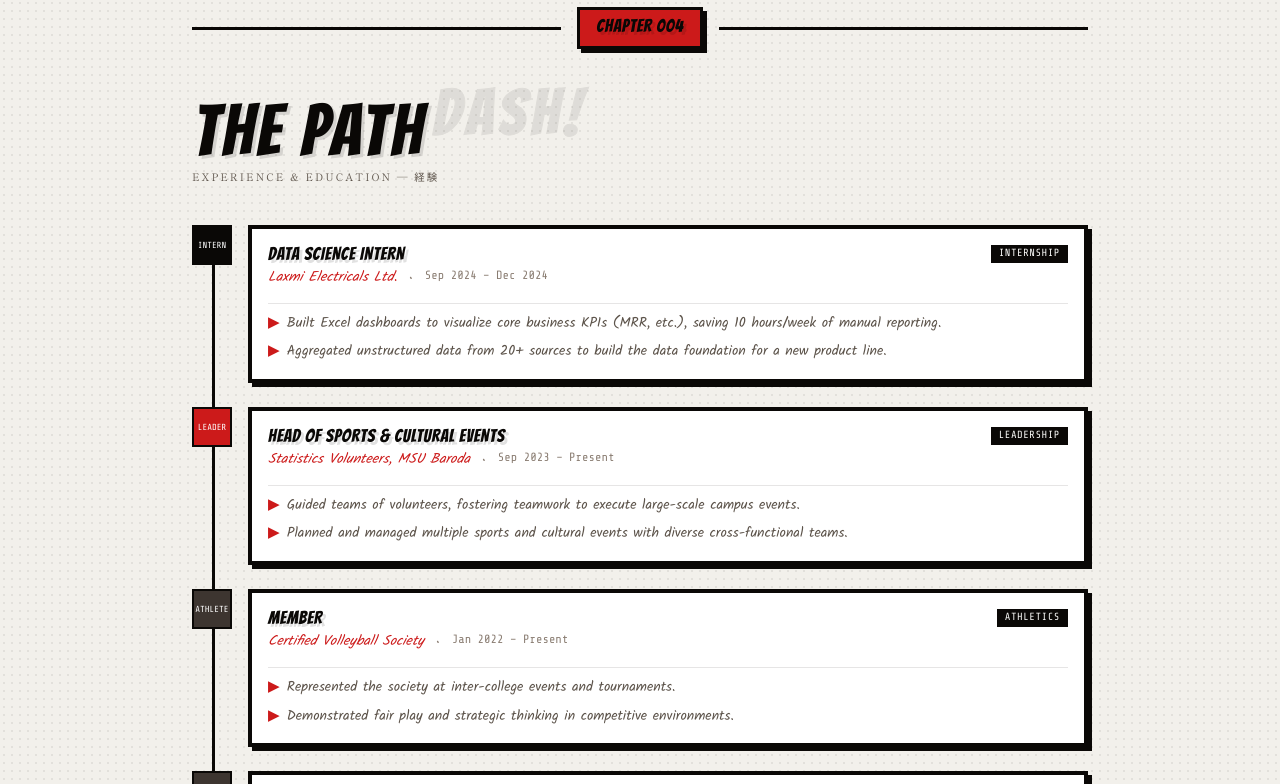
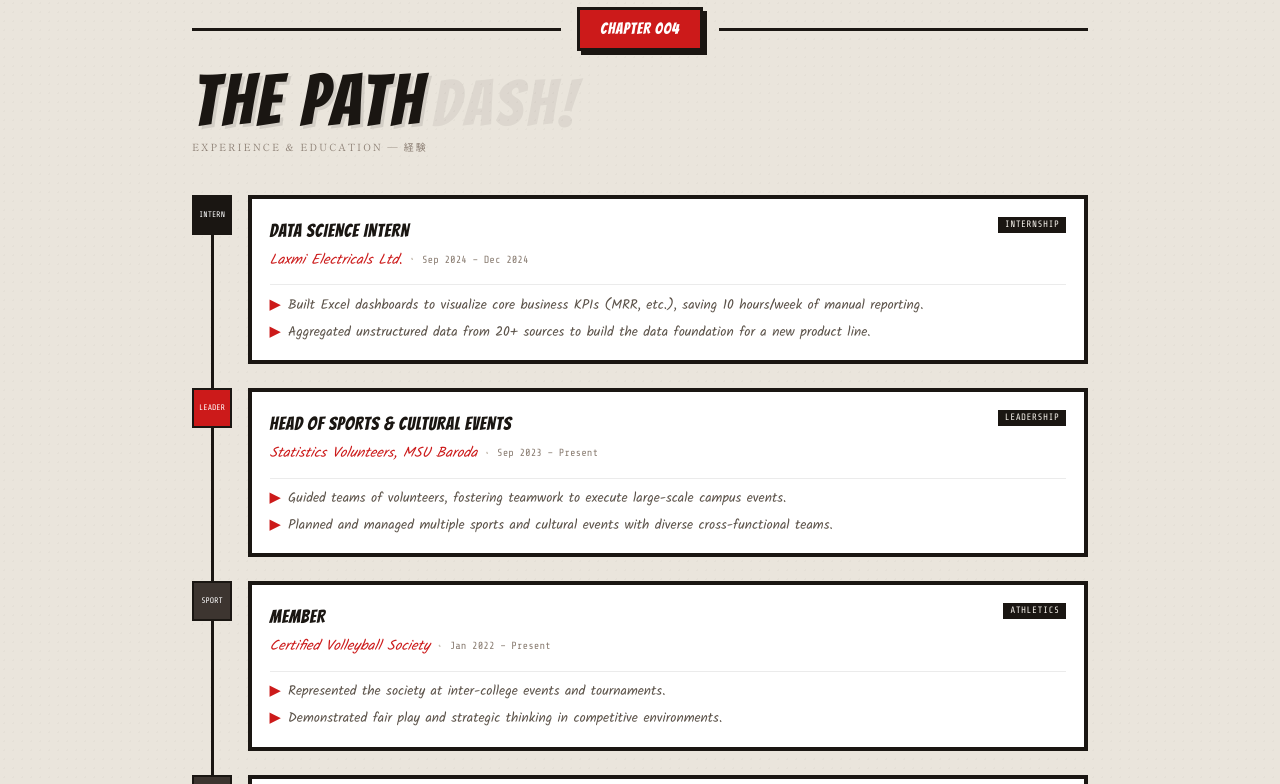
Before and after one commit to threed2y/threed2y, a React (Vite) app: page / in a window 1280 px wide. Shown: the part 2445-3229 px from the top of the page. Built offline with nearby package versions, Linux system fonts and the light colour scheme; no server answers.

Commit message:
Refactor Experience component and update styles

```diff
--- a/src/components/Experience.jsx
+++ b/src/components/Experience.jsx
@@ -1,86 +1,77 @@
 import { motion } from 'framer-motion';
 import { experience, education } from '../data';
 
-const TYPE_STYLE = {
-  Internship: { bg: '#0a0806', label: 'INTERN' },
-  Leadership: { bg: '#cc1a1a', label: 'LEADER' },
-  Athletics:  { bg: '#3d3530', label: 'ATHLETE' },
-  Education:  { bg: '#3d3530', label: 'STUDY' },
+const TYPE_CFG = {
+  Internship: { bg:'#1a1612', label:'INTERN' },
+  Leadership: { bg:'#cc1a1a', label:'LEADER' },
+  Athletics:  { bg:'#3d3530', label:'SPORT' },
+  Education:  { bg:'#3d3530', label:'STUDY' },
 };
 
 export default function Experience() {
   const all = [
     ...experience,
     ...education.map(e => ({
-      role: e.degree,
-      company: e.institution,
-      period: e.period,
-      type: 'Education',
-      location: e.location || 'Vadodara',
-      highlights: e.gpa
-        ? ['GPA: ' + e.gpa, ...(e.courses || []).slice(0, 3)]
-        : (e.courses || []).slice(0, 3),
+      role: e.degree, company: e.institution, period: e.period, type:'Education',
+      highlights: e.gpa ? ['GPA: ' + e.gpa, ...(e.courses||[]).slice(0,3)] : (e.courses||[]).slice(0,3),
     })),
   ];
 
   return (
-    <section id="experience" className="py-20 px-4 sm:px-6 relative overflow-hidden" style={{ background: '#f2f0eb' }}>
-      <div className="halftone absolute inset-0 opacity-25 pointer-events-none" />
+    <section id="experience" style={{ background:'#eae5dc', padding:'5rem 1.5rem', position:'relative' }}>
+      <div style={{
+        position:'absolute', inset:0, pointerEvents:'none',
+        backgroundImage:'radial-gradient(circle, #1a1612 1px, transparent 1px)', backgroundSize:'9px 9px', opacity:.025,
+      }}/>
+      <div style={{ maxWidth:'56rem', margin:'0 auto', position:'relative' }}>
 
-      <div className="max-w-4xl mx-auto relative">
-        <motion.div initial={{ opacity: 0, y: 20 }} whileInView={{ opacity: 1, y: 0 }} viewport={{ once: true }} className="mb-10">
-          <div className="chapter-divider mb-4">
-            <span className="panel-red px-4 py-1.5">
-              <span className="manga-title text-white text-lg">CHAPTER 004</span>
-            </span>
+        <motion.div initial={{ opacity:0, y:20 }} whileInView={{ opacity:1, y:0 }} viewport={{ once:true }} style={{ marginBottom:'2.5rem' }}>
+          <div style={{ display:'flex', alignItems:'center', gap:'1rem', marginBottom:'1rem' }}>
+            <div style={{ flex:1, height:'2.5px', background:'#1a1612' }}/>
+            <div style={{ background:'#cc1a1a', border:'3px solid #1a1612', boxShadow:'4px 4px 0 #1a1612', padding:'.4rem 1.25rem' }}>
+              <span style={{ fontFamily:"'Bangers',cursive", color:'white', fontSize:'1rem', letterSpacing:'.05em' }}>CHAPTER 004</span>
+            </div>
+            <div style={{ flex:1, height:'2.5px', background:'#1a1612' }}/>
           </div>
-          <div className="flex items-end flex-wrap gap-2">
-            <h2 className="manga-title leading-none" style={{ fontSize: 'clamp(2.8rem, 7vw, 4.5rem)' }}>THE PATH</h2>
-            <span className="sfx mb-1" style={{ fontSize: '4rem', opacity: 0.08 }}>DASH!</span>
+          <div style={{ display:'flex', alignItems:'flex-end', flexWrap:'wrap', gap:'.5rem' }}>
+            <h2 style={{ fontFamily:"'Bangers',cursive", fontSize:'clamp(2.8rem,7vw,4.5rem)', lineHeight:.95, color:'#1a1612', letterSpacing:'.04em', textShadow:'3px 3px 0 rgba(10,8,6,.1)', margin:0 }}>THE PATH</h2>
+            <span style={{ fontFamily:"'Bangers',cursive", fontSize:'clamp(2.5rem,6vw,4rem)', color:'rgba(10,8,6,.06)', letterSpacing:'.06em', lineHeight:1 }}>DASH!</span>
           </div>
-          <div className="manga-caption mt-1">Experience & education — 経験</div>
+          <div style={{ fontFamily:"'Shippori Mincho',serif", fontSize:'.62rem', letterSpacing:'.2em', textTransform:'uppercase', color:'#8a7d72', marginTop:'.3rem' }}>Experience & education — 経験</div>
         </motion.div>
 
-        <div className="relative">
-          <div className="absolute left-5 top-0 bottom-0 bg-ink-900" style={{ width: '2.5px' }} />
+        <div style={{ position:'relative' }}>
+          {/* timeline spine */}
+          <div style={{ position:'absolute', left:19, top:0, bottom:0, width:'2.5px', background:'#1a1612' }}/>
 
-          <div className="space-y-6">
+          <div style={{ display:'flex', flexDirection:'column', gap:'1.5rem' }}>
             {all.map((item, i) => {
-              const style = TYPE_STYLE[item.type] || TYPE_STYLE.Education;
+              const cfg = TYPE_CFG[item.type] || TYPE_CFG.Education;
               return (
-                <motion.div
-                  key={i}
-                  initial={{ opacity: 0, x: -20 }}
-                  whileInView={{ opacity: 1, x: 0 }}
-                  viewport={{ once: true }}
-                  transition={{ delay: i * 0.08 }}
-                  className="relative pl-14"
+                <motion.div key={i}
+                  initial={{ opacity:0, x:-18 }} whileInView={{ opacity:1, x:0 }} viewport={{ once:true }} transition={{ delay: i*.07 }}
+                  style={{ position:'relative', paddingLeft:'3.5rem' }}
                 >
-                  <div
-                    className="absolute left-0 w-10 h-10 border-2 border-ink-900 flex items-center justify-center"
-                    style={{ background: style.bg }}
+                  <div style={{ position:'absolute', left:0, top:0, width:40, height:40, border:'2.5px solid #1a1612', background:cfg.bg, display:'flex', alignItems:'center', justifyContent:'center' }}>
+                    <span style={{ fontFamily:"'Share Tech Mono',monospace", fontSize:'.5rem', color:'white', textAlign:'center', lineHeight:1.3 }}>{cfg.label}</span>
+                  </div>
+                  <div style={{ background:'#fff', border:'4px solid #1a1612', padding:'1.1rem', transition:'box-shadow .15s,transform .15s' }}
+                    onMouseEnter={e => { e.currentTarget.style.boxShadow='5px 5px 0 #cc1a1a'; e.currentTarget.style.transform='translate(-1px,-1px)'; }}
+                    onMouseLeave={e => { e.currentTarget.style.boxShadow='none'; e.currentTarget.style.transform='none'; }}
                   >
-                    <span className="font-mono text-center leading-tight" style={{ fontSize: '0.55rem', color: 'white' }}>
-                      {style.label}
-                    </span>
-                  </div>
-
-                  <div className="panel-thick bg-white hover:shadow-[5px_5px_0_#cc1a1a] transition-all duration-200 p-4">
-                    <div className="flex flex-wrap items-start justify-between gap-2 mb-1">
-                      <h3 className="manga-title text-lg text-ink-900 leading-tight">
-                        {item.role.toUpperCase()}
-                      </h3>
-                      <span className="ink-tag-fill">{item.type.toUpperCase()}</span>
+                    <div style={{ display:'flex', alignItems:'start', justifyContent:'space-between', flexWrap:'wrap', gap:'.4rem', marginBottom:'.25rem' }}>
+                      <h3 style={{ fontFamily:"'Bangers',cursive", fontSize:'1.15rem', color:'#1a1612', letterSpacing:'.04em', margin:0 }}>{item.role.toUpperCase()}</h3>
+                      <span style={{ fontFamily:"'Share Tech Mono',monospace", fontSize:'.58rem', padding:'1px 7px', background:'#1a1612', color:'#f5f1ea', letterSpacing:'.05em' }}>{item.type.toUpperCase()}</span>
                     </div>
-                    <div className="flex flex-wrap gap-3 mb-3">
-                      <span className="font-body text-sm italic text-red-manga">{item.company}</span>
-                      <span className="text-ink-400">·</span>
-                      <span className="font-mono text-xs text-ink-400">{item.period}</span>
+                    <div style={{ display:'flex', flexWrap:'wrap', gap:'.5rem', alignItems:'center', marginBottom:'.75rem' }}>
+                      <span style={{ fontFamily:"'Kalam',cursive", fontSize:'.9rem', fontStyle:'italic', color:'#cc1a1a' }}>{item.company}</span>
+                      <span style={{ color:'#c8bfb4' }}>·</span>
+                      <span style={{ fontFamily:"'Share Tech Mono',monospace", fontSize:'.65rem', color:'#8a7d72' }}>{item.period}</span>
                     </div>
-                    <ul className="space-y-1.5 pt-2" style={{ borderTop: '1.5px solid rgba(10,8,6,0.1)' }}>
+                    <ul style={{ listStyle:'none', margin:0, padding:0, borderTop:'1.5px solid rgba(10,8,6,.08)', paddingTop:'.6rem', display:'flex', flexDirection:'column', gap:'.35rem' }}>
                       {item.highlights.map((h, j) => (
-                        <li key={j} className="flex gap-2 font-body text-sm text-ink-500 leading-relaxed">
-                          <span className="text-red-manga font-bold flex-shrink-0">▶</span>
+                        <li key={j} style={{ display:'flex', gap:'.5rem', fontFamily:"'Kalam',cursive", fontSize:'.85rem', color:'#5c534a', lineHeight:1.55 }}>
+                          <span style={{ color:'#cc1a1a', fontWeight:700, flexShrink:0 }}>▶</span>
                           {h}
                         </li>
                       ))}
```
